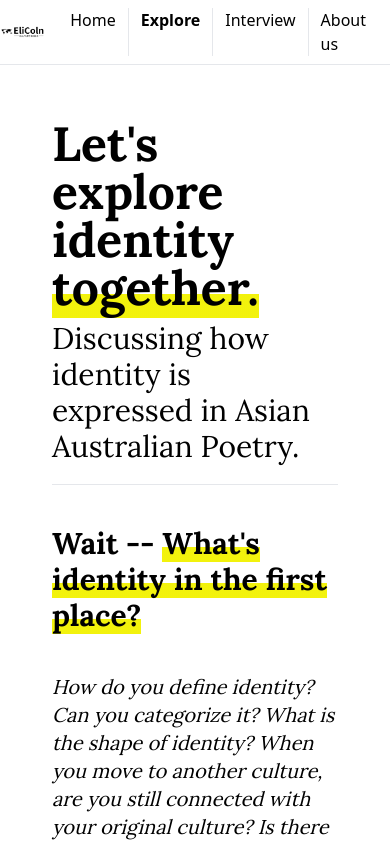
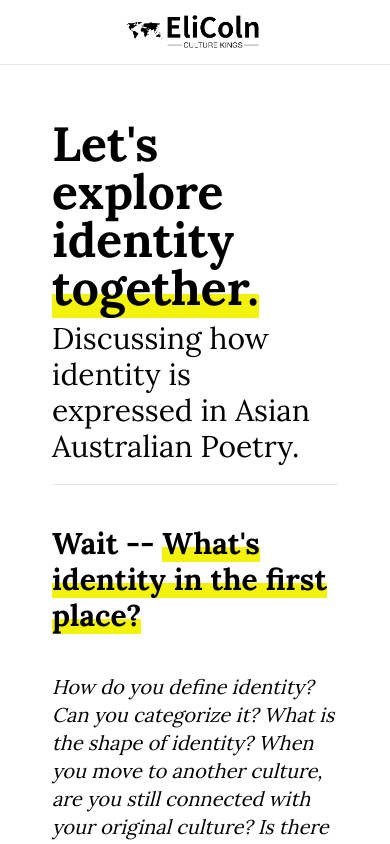
Before and after one commit to yyjlincoln/EALDMultiModal, a Vue app: page /explore in a window 390 px wide. Shown: the top 844 px of the page. Built offline with nearby package versions, Linux system fonts and the light colour scheme; what vue-typed-js would draw is missing.

Commit message:
Update: Updated image size

```diff
--- a/src/views/appframe.vue
+++ b/src/views/appframe.vue
@@ -12,7 +12,7 @@
             />
           </div>
           <div class="h-full flex flex-col justify-center">
-            <div class="mx-3 flex flex-row">
+            <div class="mx-3 flex hidden sm:block">
               <router-link
                 to="/"
                 class="px-3 border-r"
--- a/src/views/explore.vue
+++ b/src/views/explore.vue
@@ -78,10 +78,10 @@
           </p>
 
           <subtitle> Identity: It's a puzzle </subtitle>
-          <div class="rounded-md my-8">
+          <div class="flex flex-row justify-center h-full relative rounded-md my-10">
             <img
               src="https://images.unsplash.com/photo-1549616014-08d94f85e697?ixid=MXwxMjA3fDB8MHxwaG90by1wYWdlfHx8fGVufDB8fHw%3D&ixlib=rb-1.2.1&auto=format&fit=crop&w=1936&q=80"
-              class="object-contain mx-auto max-w-2xl rounded-md"
+              class="object-contain mx-auto max-w-2xl rounded-md w-fit"
             />
           </div>
 
```
